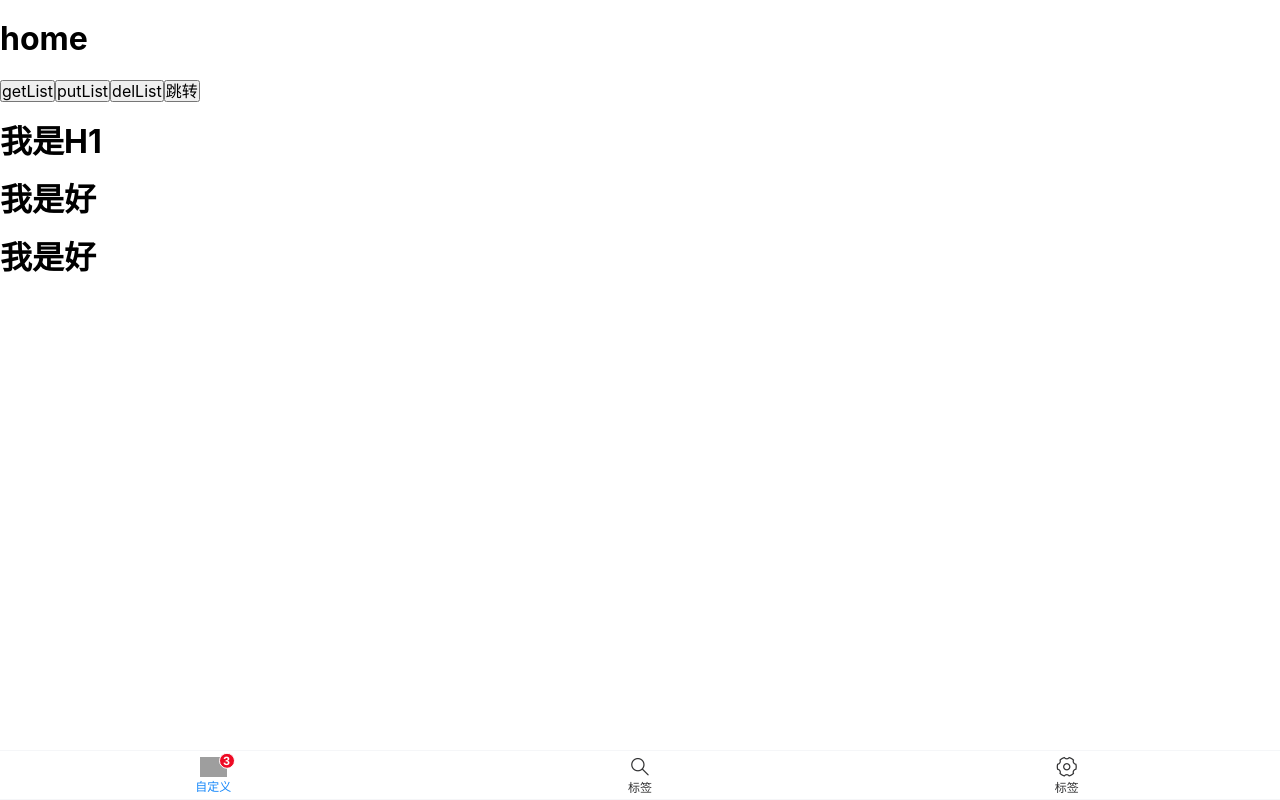
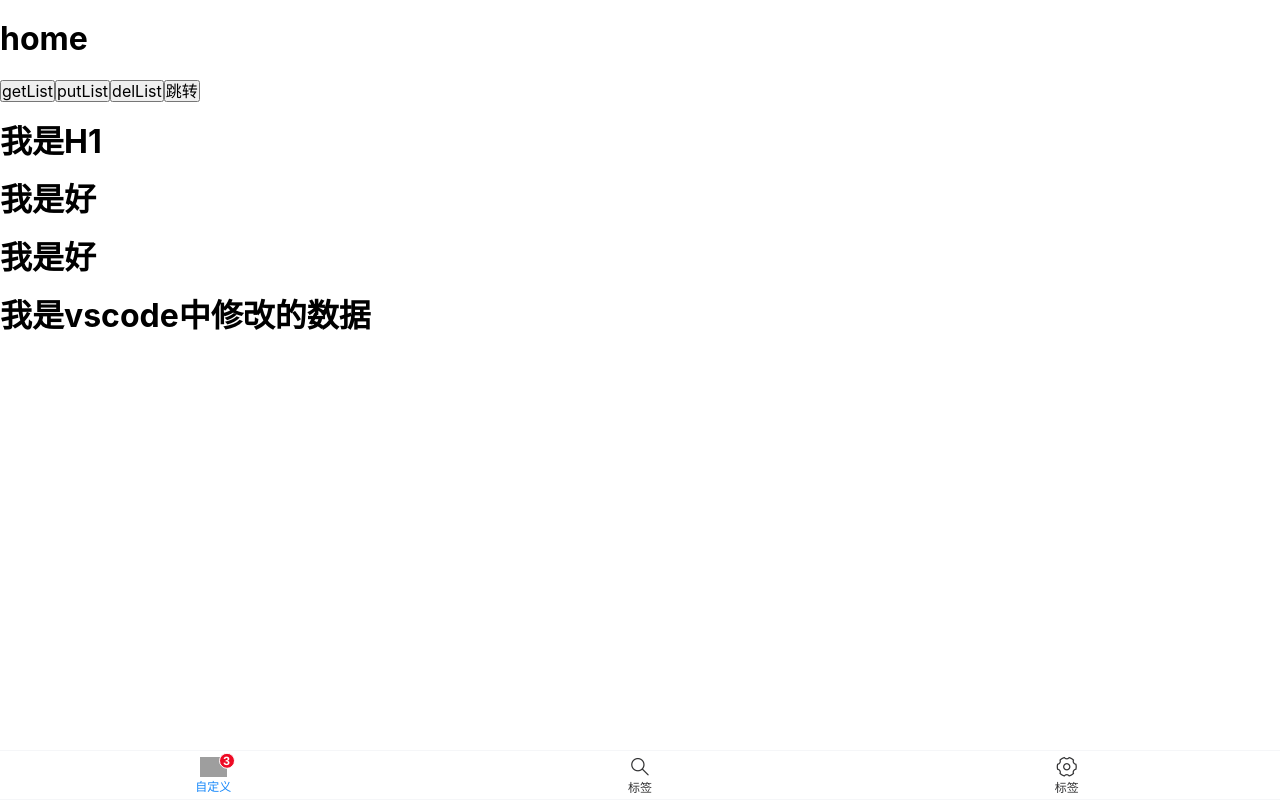
Before and after one commit to LiuMingXu888/hy_demo, a Vue app: page /home in a window 1280 px wide. Built offline with nearby package versions, Linux system fonts and the light colour scheme; grey boxes are pictures that could not be loaded.

Commit message:
这是vscode的修改

```diff
--- a/src/views/home.vue
+++ b/src/views/home.vue
@@ -32,6 +32,7 @@
         <h1>我是H1</h1>
         <h1>我是好</h1>
         <h1>我是好</h1>
+        <h1>我是vscode中修改的数据</h1>
     </div>
 </template>
 
```
